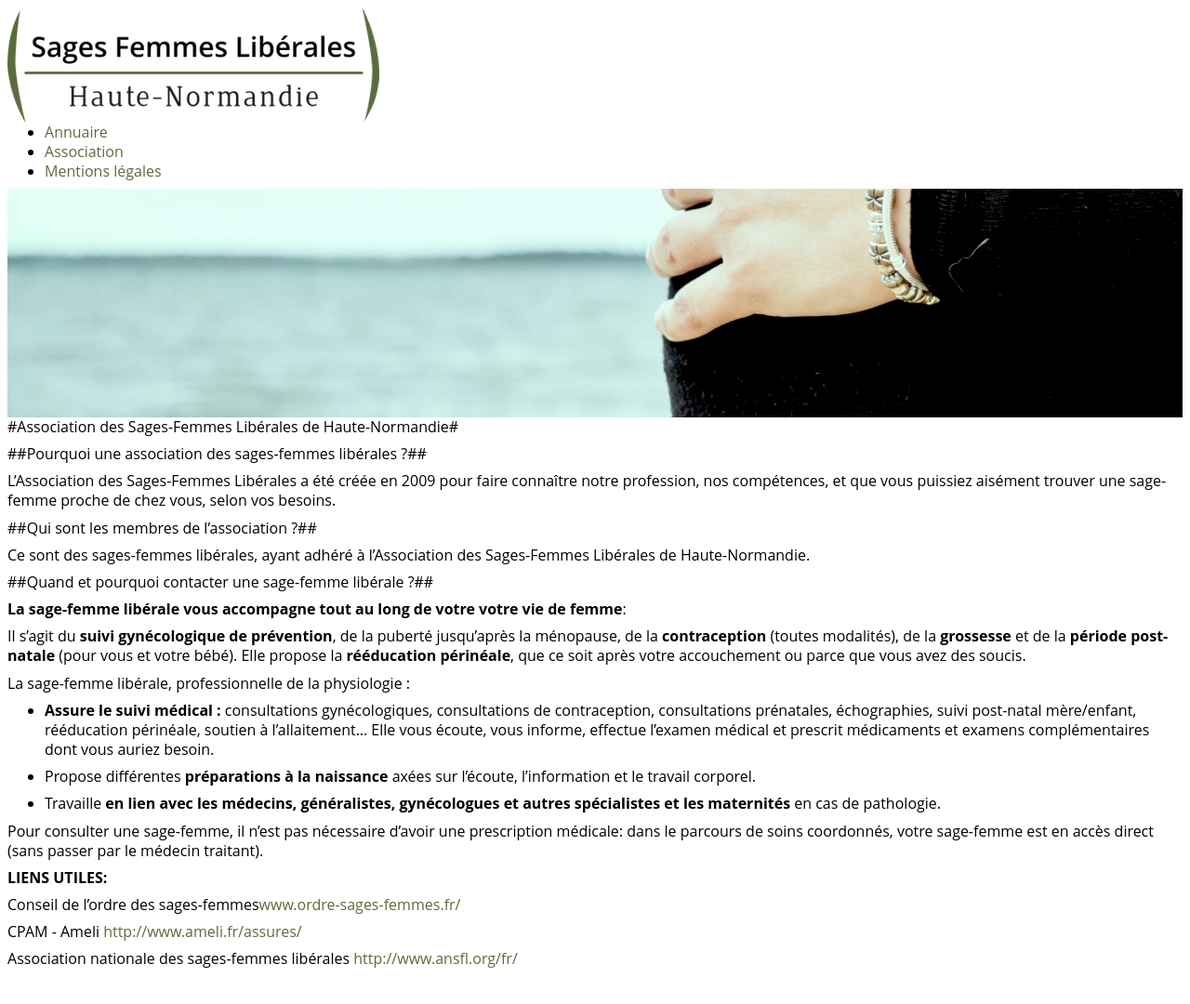
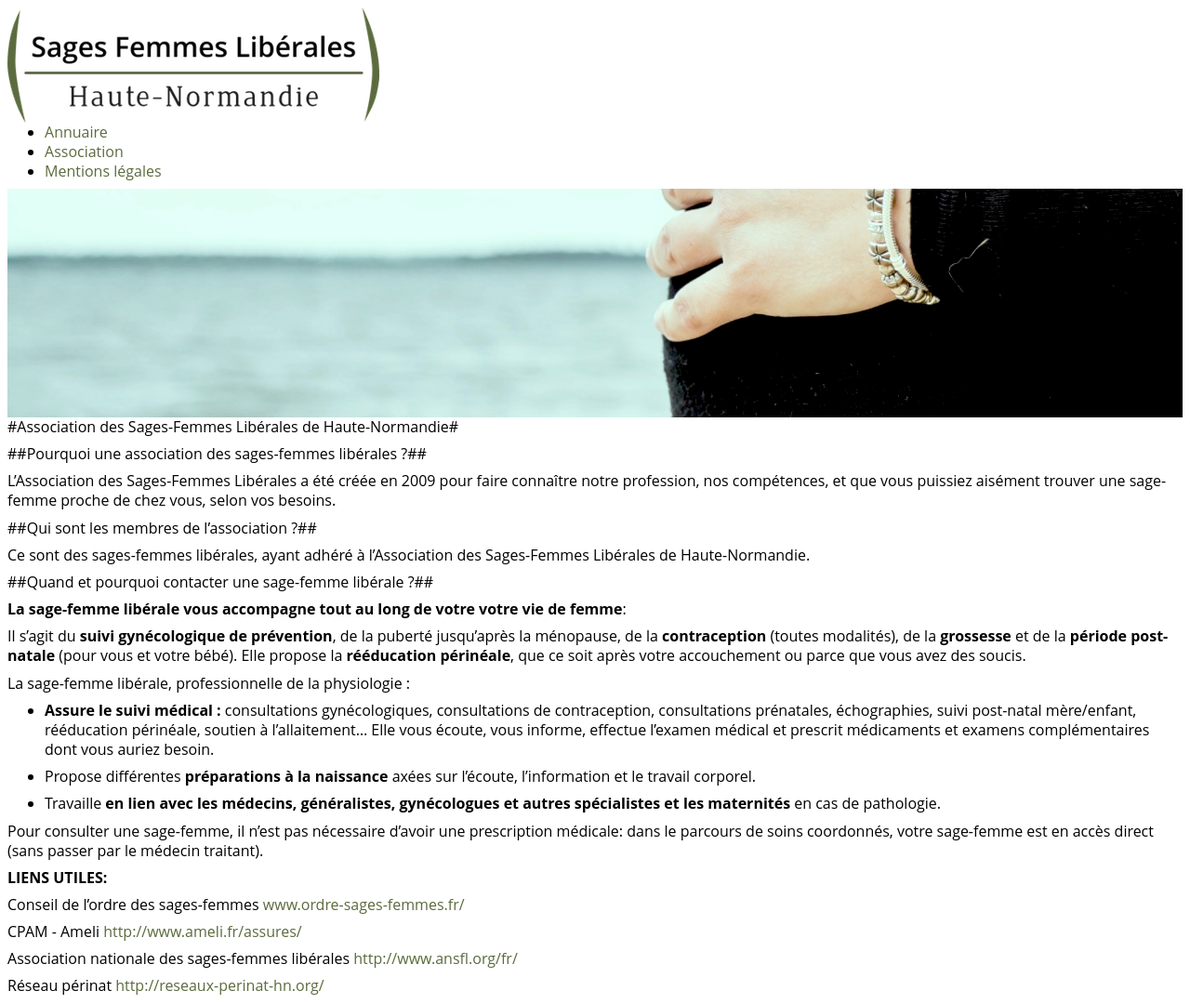
Before and after one commit to SagesFemmesNormandie/SageFemmeNormandie.github.io, a Jekyll site: the page built from association.md, in a window 1280 px wide. Shown: the whole page at 93% size. Built offline with Jekyll 4.4.1, drawn with Linux system fonts in a browser that asks for light colours; before the commit the page ends 1050 px from its top, so only the background shows below that.

Commit message:
Updated association.md

```diff
--- a/association.md
+++ b/association.md
@@ -40,8 +40,10 @@ Pour consulter une sage-femme, il n'est pas nécessaire d'avoir une prescription
 
 **LIENS UTILES:**
 
-Conseil de l'ordre des sages-femmes[www.ordre-sages-femmes.fr/](http://www.ordre-sages-femmes.fr/)
+Conseil de l'ordre des sages-femmes [www.ordre-sages-femmes.fr/](http://www.ordre-sages-femmes.fr/)
 
 CPAM - Ameli [http://www.ameli.fr/assures/](http://www.ameli.fr/assures/)
 
 Association nationale des sages-femmes libérales [http://www.ansfl.org/fr/](http://www.ansfl.org/fr/)
+
+Réseau périnat [http://reseaux-perinat-hn.org/](http://reseaux-perinat-hn.org/)
```
